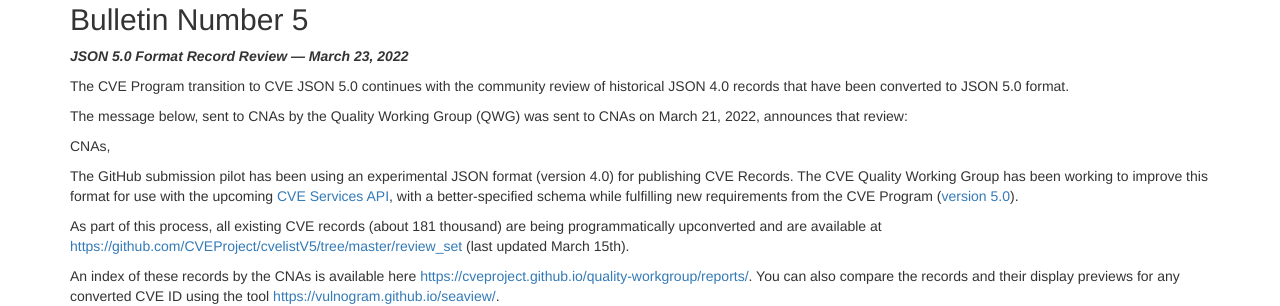
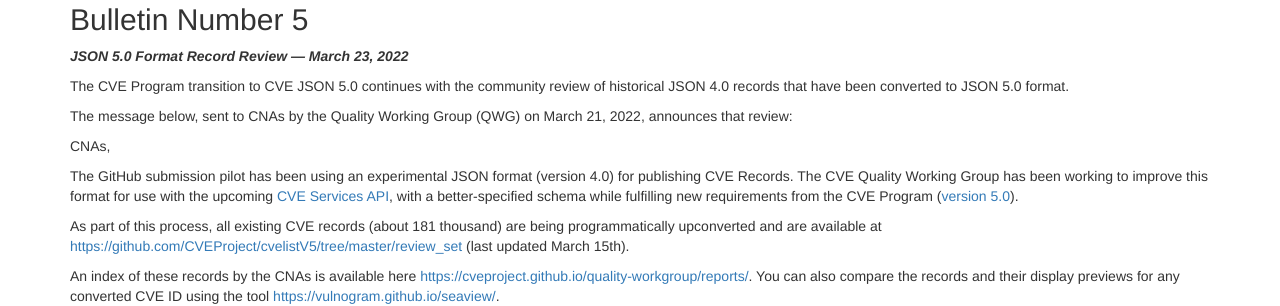
Before and after one commit to CVEProject/cveproject.github.io, a Jekyll site: the page built from automation-transition.md, in a window 1280 px wide and 900 px high, scrolled down 353 px. Shown: the part 152-458 px from the top of the window. Built offline with Jekyll 4.4.1, drawn with Linux system fonts in a browser that asks for light colours; nearby versions of some CDN libraries.

Commit message:
Update automation-transition.md

```diff
--- a/automation-transition.md
+++ b/automation-transition.md
@@ -18,7 +18,7 @@ Transition details and rough draft deployment timelines, along with links to add
 
 The CVE Program transition to CVE JSON 5.0 continues with the community review of historical JSON 4.0 records that have been converted to JSON 5.0 format.
 
-The message below, sent to CNAs by the Quality Working Group (QWG) was sent to CNAs on March 21, 2022, announces that review:
+The message below, sent to CNAs by the Quality Working Group (QWG) on March 21, 2022, announces that review:
 
 CNAs,
 
```
